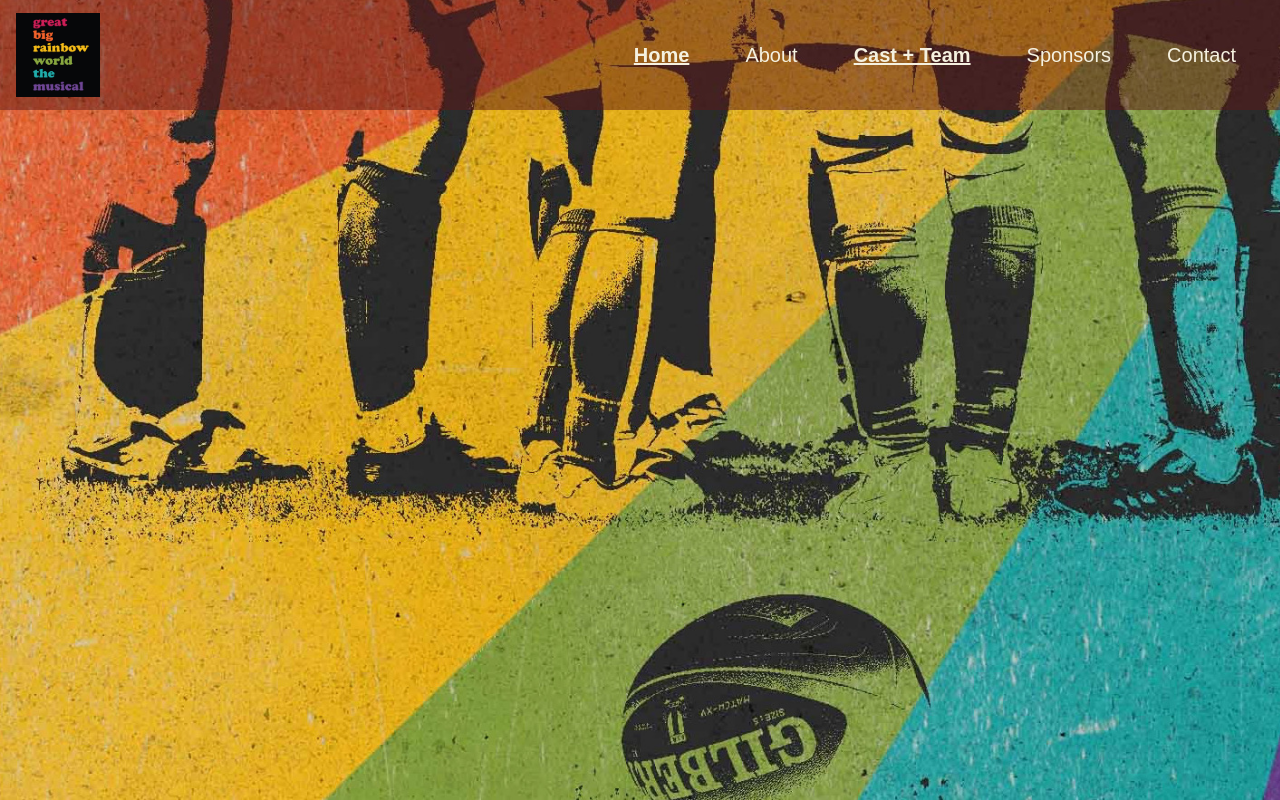
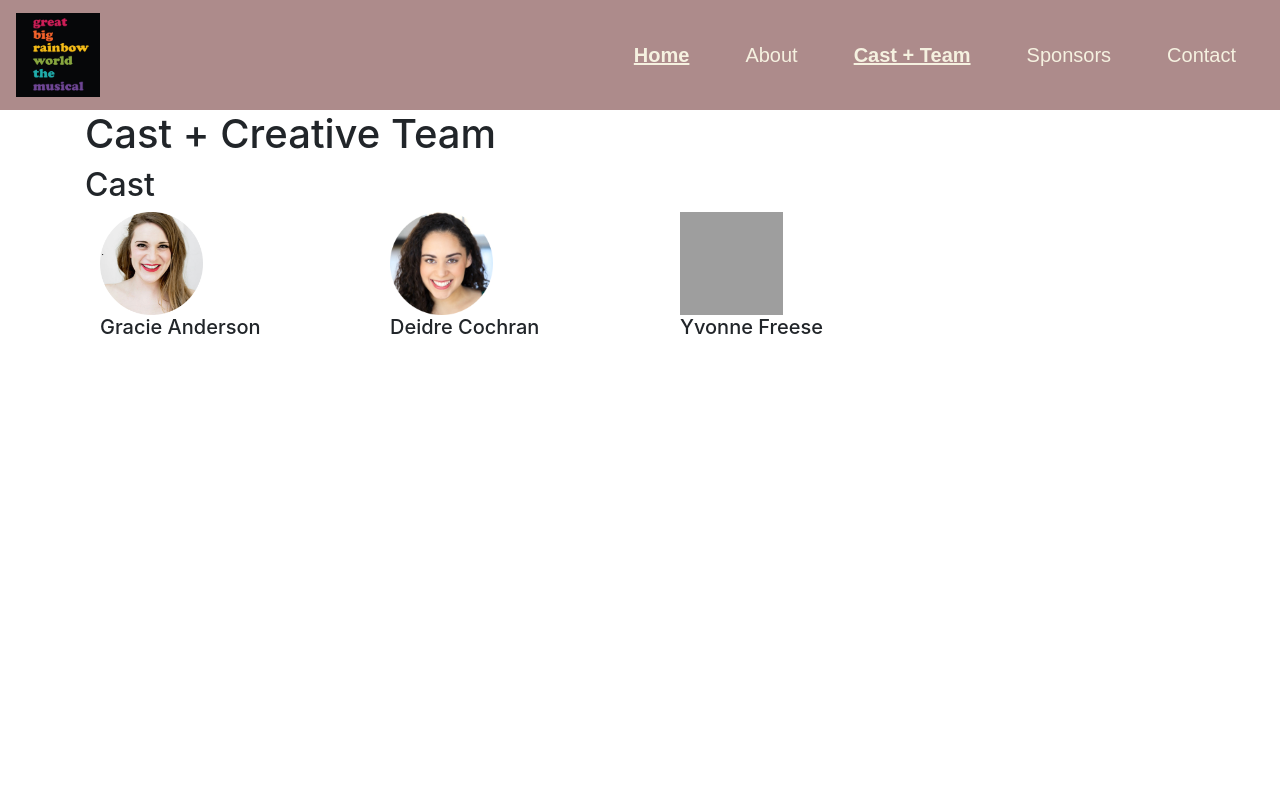
Before and after one commit to katjacodes/gbrw, a plain HTML site: page cast+team.html in a window 1280 px wide. Drawn offline with nearby package versions, Linux system fonts and the light colour scheme; grey boxes are pictures that could not be loaded; a web font is replaced by a local one.

Commit message:
update structure of the cast and team page and begin adding content

```diff
--- a/assets/css/style.css
+++ b/assets/css/style.css
@@ -87,7 +87,6 @@ header {
 }
 
 /* About page */
-
 #about {
     font-family: "Philosopher", serif;
     font-weight: 700;
@@ -107,16 +106,21 @@ header {
 }
 
 .textbox {
-   margin: 25px 2vw 10px 2vw;
+   margin: 25px 2vw 25px 2vw;
    background-color: rgba(245, 241, 224, 0.6);
    border-radius: 25px;
 }
 
+/* Cast + Team */
+.profilepic {
+        width: 103px;
+        height: 103px;
+      }
+
 /* Media queries */
-
 @media only screen and (min-width: 992px) {
     .textbox {
-        margin: 25px 15vw 10px 15vw;
+        margin: 25px 15vw 25px 15vw;
         background-color: rgba(245, 241, 224, 0.6);
         border-radius: 25px;
    }
--- a/cast+team.html
+++ b/cast+team.html
@@ -13,7 +13,7 @@
         <script src="https://maxcdn.bootstrapcdn.com/bootstrap/4.5.2/js/bootstrap.min.js"></script>
         <title>Great Big Rainbow World</title>
     </head>
-    <body id="wrapper">
+    <body>
         <header>
 
             <!--credit: code for burger menu taken from https://www.w3schools.com/bootstrap4/tryit.asp?filename=trybs_navbar_collapse and edited slightly do fit project needs -->
@@ -52,3 +52,70 @@
                 </div>
             </nav>
         </header>
+
+        <!-- credit: code taken from https://www.vera.org/about/people and edited slightly do fit project needs -->
+
+        <div class="people-grid">
+            <div class="container">
+                <h1>Cast + Creative Team</h1>
+                    <h2>Cast</h2>
+
+
+    				<div class="row no-gutters">
+                    <div class="col">
+                        <ul id="nav" class="list-inline menucontainer">
+
+                            <li class="col-6 col-sm-3 list-inline-item ui-menu-color-home menuitem">
+                                <a href="#"></a>
+    							    <img src="/assets/images/cast+team/gracieAnderson.png" alt="Gracie Anderson – Katie (she/they) " class="profilepic">
+    						        <div class="text-outer">
+    							        <h5 class="person-name">Gracie Anderson</h5>
+    							    </div>
+    						    </a>
+                            </li>
+
+                            <li class="col-6 col-sm-3 list-inline-item ui-menu-color-home menuitem">
+                                <a href="#"></a>
+    							    <img src="/assets/images/cast+team/deidreCochran.png" alt="Deidre Cochran – AJ (she/her) " class="profilepic">
+    						        <div class="text-outer">
+    							        <h5 class="person-name">Deidre Cochran</h5>
+    							    </div>
+    						    </a>
+                            </li>
+
+                            <li class="col-6 col-sm-3 list-inline-item ui-menu-color-home menuitem">
+                                <a href="#"></a>
+    							    <img src="/assets/images/cast+team/yvonneFreese.png" alt="Yvonne Freese – Berit (she/they)" class="profilepic">
+    						        <div class="text-outer">
+    							        <h5 class="person-name">Yvonne Freese</h5>
+    							    </div>
+    						    </a>
+                            </li>
+
+
+
+
+                           <!--  <li class="col-6 col-sm-3 list-inline-item ui-menu-color-home menuitem">
+                                <a href="index.html" class="hvr-sweep-to-bottom"><i class="fa fa-home" aria-hidden="true"></i><span>Home</span></a>
+                            </li>
+
+
+                            <li class="col-6 col-sm-3 list-inline-item ui-menu-color-resume menuitem">
+                                <a href="resume.html" class="hvr-sweep-to-bottom"><i class="fa fa-graduation-cap" aria-hidden="true"></i><span>Resume</span></a>
+                            </li>
+
+                            <li class="col-6 col-sm-3 list-inline-item ui-menu-color-contact menuitem">
+                                <a href="contact.html" class="hvr-sweep-to-bottom"><i class="fa fa-comment-o" aria-hidden="true"></i><span>Contact</span></a>
+                            </li>
+
+                            <li class="col-6 col-sm-3 list-inline-item ui-menu-color-download menuitem">
+                                <a href="assets/cv/sample-cv.pdf" target="_blank" class="hvr-sweep-to-bottom"><i class="fa fa-download" aria-hidden="true"></i><span>Download CV</span></a>
+                            </li> -->
+
+                        </ul>
+                    </div>
+                </div>
+            </div>
+        </div>
+    </body>
+</html>
```
Also changed, not shown: assets/images/cast+team/deidreCochran.png (added), assets/images/cast+team/gracieAnderson.png (added), 1 other file.
